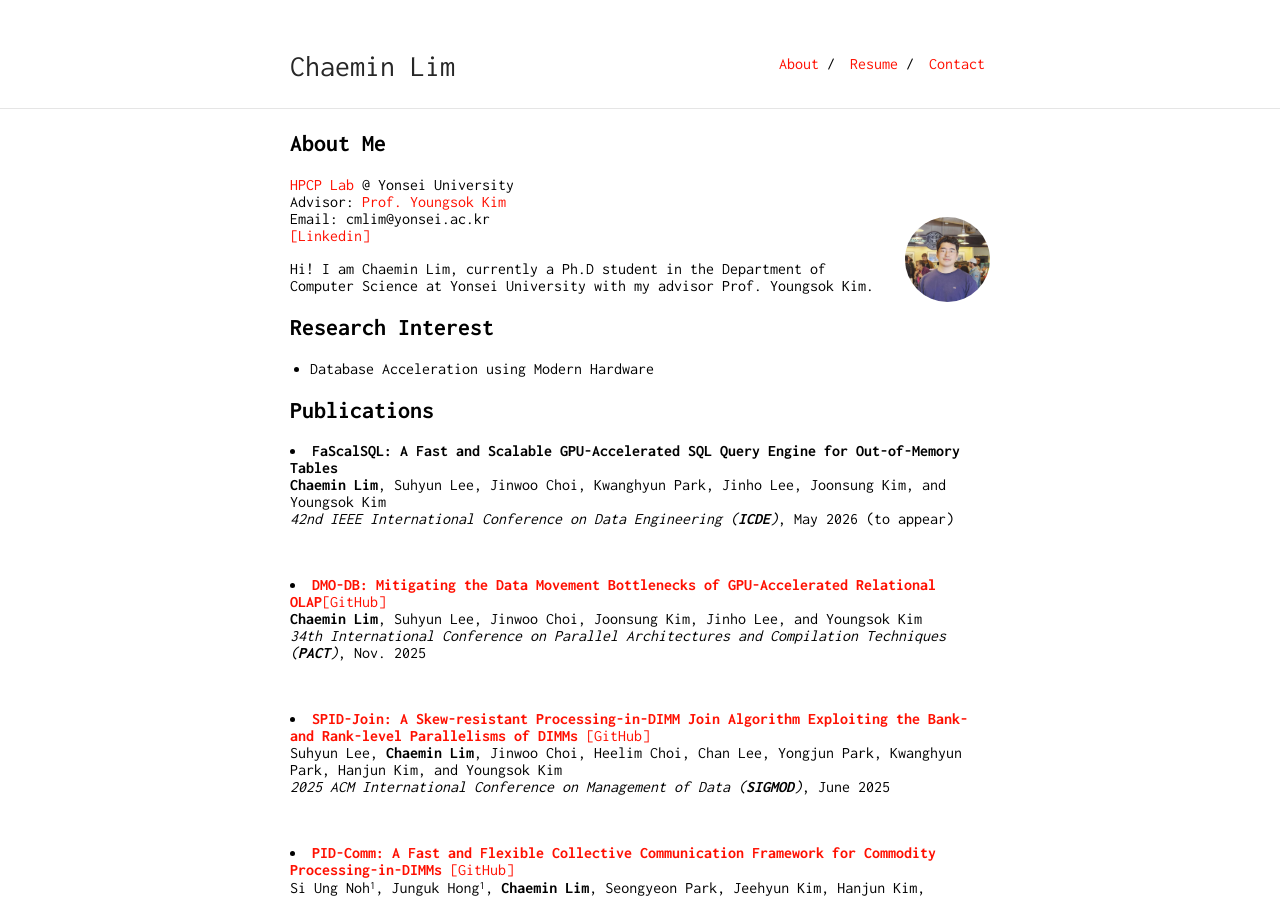
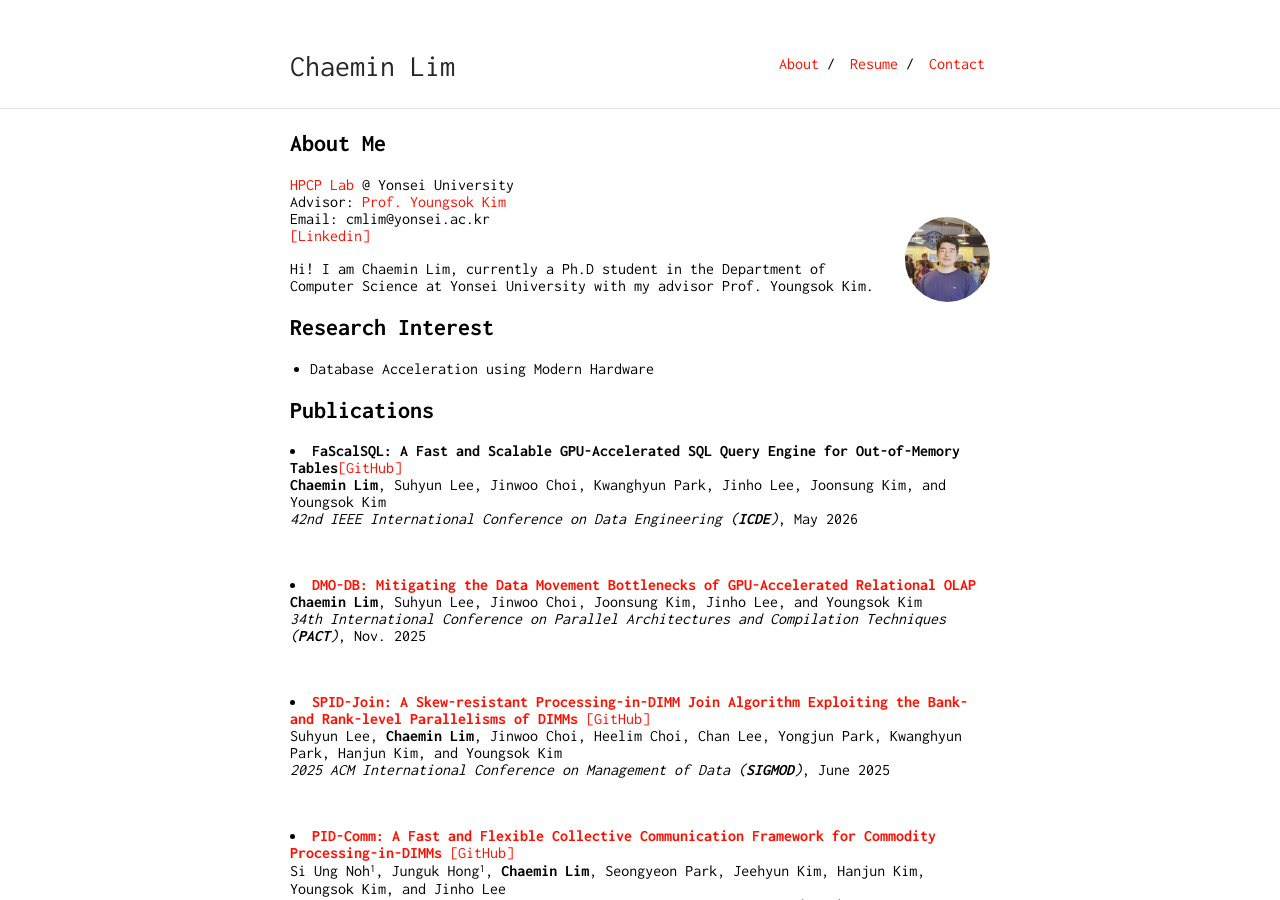
Before and after one commit to janoslim/janoslim.github.io, a Jekyll site: the page built from index.md, in a window 1280 px wide and 900 px high. Built offline with Jekyll 4.4.1, drawn with Linux system fonts in a browser that asks for light colours; our own code applies the rules of GitHub Pages for plain Markdown files.

Commit message:
Update index.md

```diff
--- a/index.md
+++ b/index.md
@@ -19,13 +19,14 @@ Hi! I am Chaemin Lim, currently a Ph.D student in the Department of Computer Sci
 ## Publications
 
 <li>
-<b>FaScalSQL: A Fast and Scalable GPU-Accelerated SQL Query Engine for Out-of-Memory Tables</b><br>
+<b>FaScalSQL: A Fast and Scalable GPU-Accelerated SQL Query Engine for Out-of-Memory Tables</b><a href="https://github.com/yonsei-hpcp/fascalsql">[GitHub]</a>
+ <br>
 <b>Chaemin Lim</b>, Suhyun Lee, Jinwoo Choi, Kwanghyun Park, Jinho Lee, Joonsung Kim, and Youngsok Kim<br>
-<i>42nd IEEE International Conference on Data Engineering (<b>ICDE</b>)</i>, May 2026 (to appear)<br>
+<i>42nd IEEE International Conference on Data Engineering (<b>ICDE</b>)</i>, May 2026<br>
 </li>
 <br>
 <li>
- <b><a href="https://ieeexplore.ieee.org/document/11282501">DMO-DB: Mitigating the Data Movement Bottlenecks of GPU-Accelerated Relational OLAP</a></b><a href="https://github.com/yonsei-hpcp/fascalsql">[GitHub]</a>
+ <b><a href="https://ieeexplore.ieee.org/document/11282501">DMO-DB: Mitigating the Data Movement Bottlenecks of GPU-Accelerated Relational OLAP</a></b>
  <br>
 <b>Chaemin Lim</b>, Suhyun Lee, Jinwoo Choi, Joonsung Kim, Jinho Lee, and Youngsok Kim<br>
 <i>34th International Conference on Parallel Architectures and Compilation Techniques (<b>PACT</b>)</i>, Nov. 2025<br>
```
